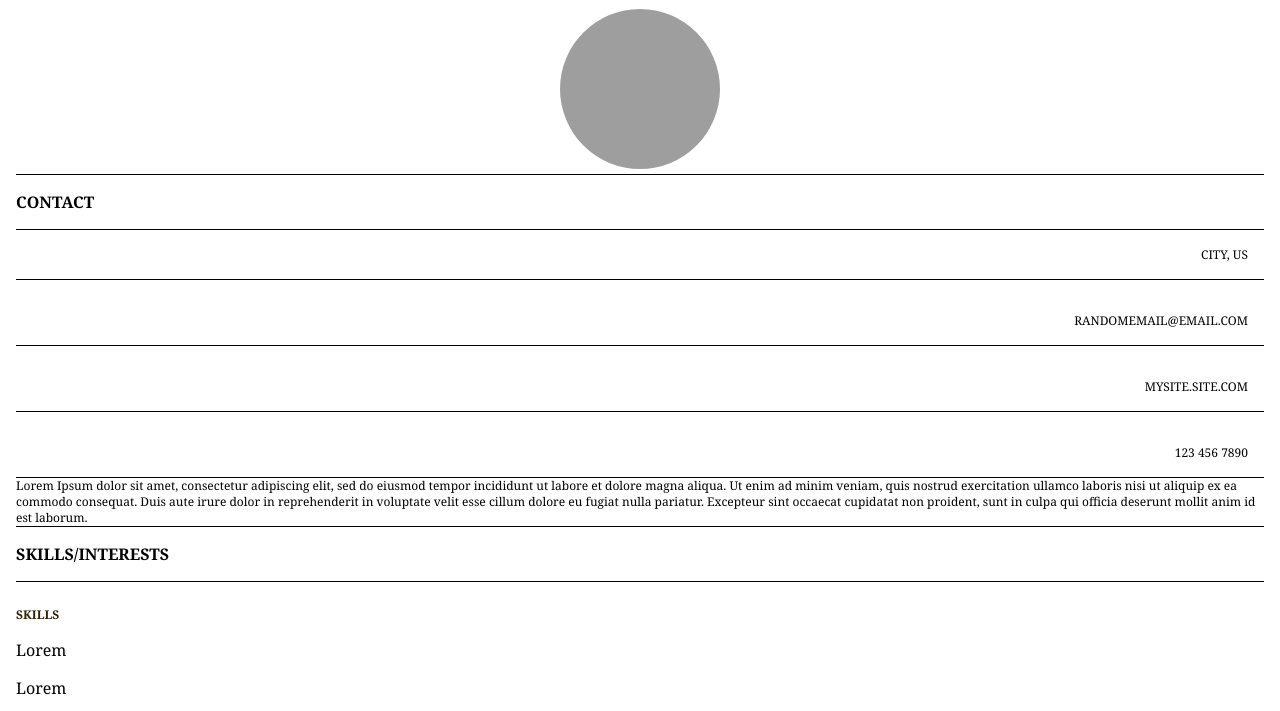
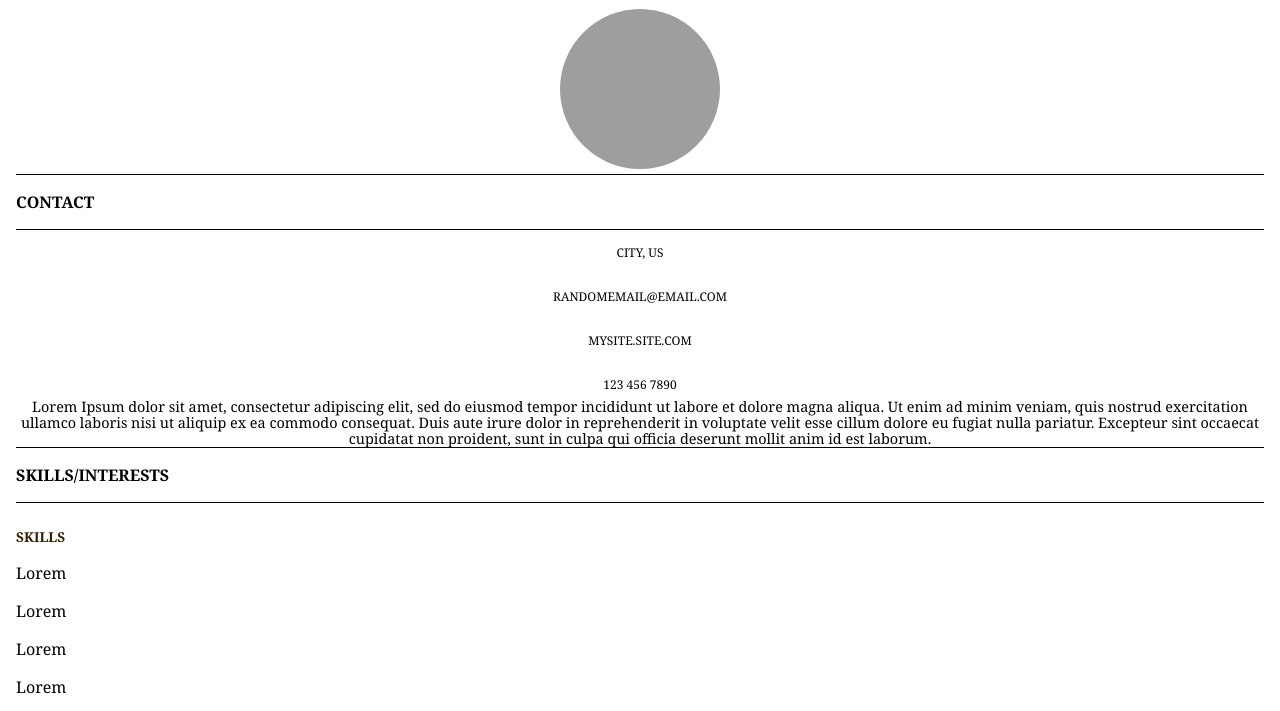
Before and after one commit to Cdcarey/resume, a plain HTML site: page index.html in a window 1280 px wide. Shown: the part 77-788 px from the top of the page. Drawn offline with Linux system fonts and the light colour scheme; grey boxes are pictures that could not be loaded.

Commit message:
Update style.css

```diff
--- a/style.css
+++ b/style.css
@@ -2,6 +2,7 @@
   padding: 0;
   margin: 0;
   box-sizing: border-box;
+  background-color: ;
 }
 
 body {
@@ -17,8 +18,21 @@ body {
 
 .structure {
   display: grid;
-  grid-template-columns: 38% 1fr;
+  grid-template-columns: 30% 1fr;
   grid-gap: 3rem;
+}
+
+.objectives {
+  text-align: center;
+}
+
+.objectives p {
+  font-size: 0.9rem;
+}
+
+.aboutme p {
+  font-size: 0.9rem;
+  text-align: center;
 }
 
 h1 {
@@ -36,15 +50,14 @@ h2 {
 }
 
 h3 {
-  font-size: 0.75rem;
+  font-size: 0.85rem;
   text-transform: uppercase;
-  color: #322001
-;
+  color: #322001;
   margin-bottom: 1rem;
 }
 
 p {
-  font-size: 0.75rem;
+  font-size: 0.90rem;
   line-height: 1rem;
 }
 
@@ -87,15 +100,14 @@ ul {
 }
 
 .contact ul {
-  margin-top: -1.5rem;
+  margin-top: -1rem;
 }
 
 .contact li {
-  text-align: right;
+  text-align: center;
   text-transform: uppercase;
   font-size: 0.75rem;
-  padding: 1rem;
-  border-bottom: 0.75px solid black;
+  padding: 0.35rem;
 }
 
 span {
```
